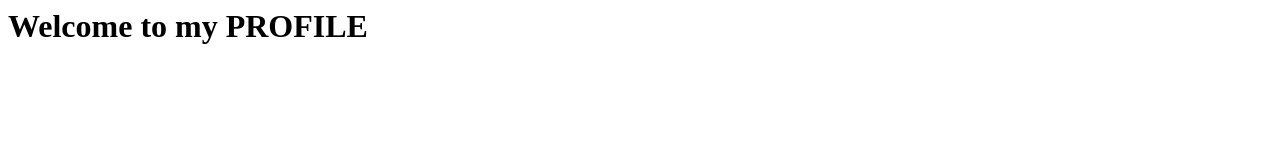
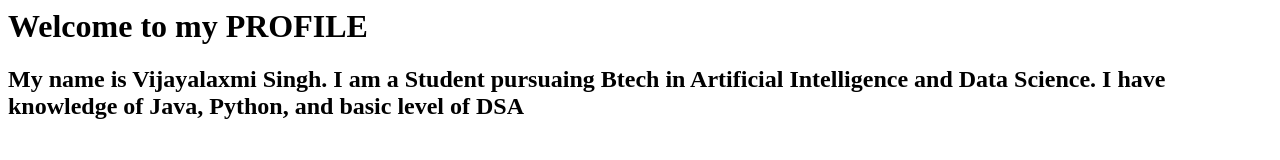
Before and after one commit to Vijayalaxmi-ctrl/Vijayalaxmi-ctrl.github.io, a plain HTML site: page index.html in a window 1280 px wide. Drawn offline with Linux system fonts and the light colour scheme.

Commit message:
Update index.html

```diff
--- a/index.html
+++ b/index.html
@@ -1 +1,2 @@
 <h1>Welcome to my PROFILE</h1>
+<h2>My name is Vijayalaxmi Singh. I am a Student pursuaing Btech in Artificial Intelligence and Data Science. I have knowledge of Java, Python, and basic level of DSA</h2>
```
